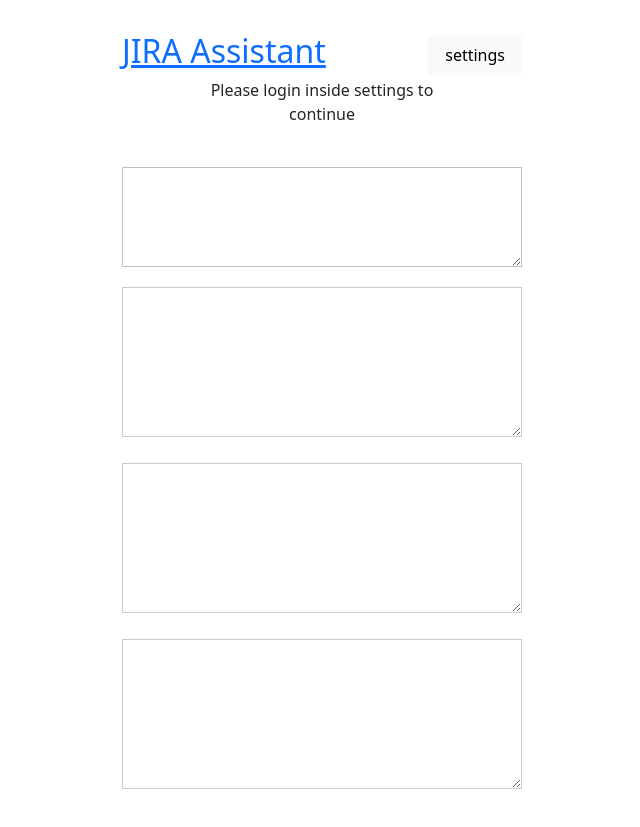
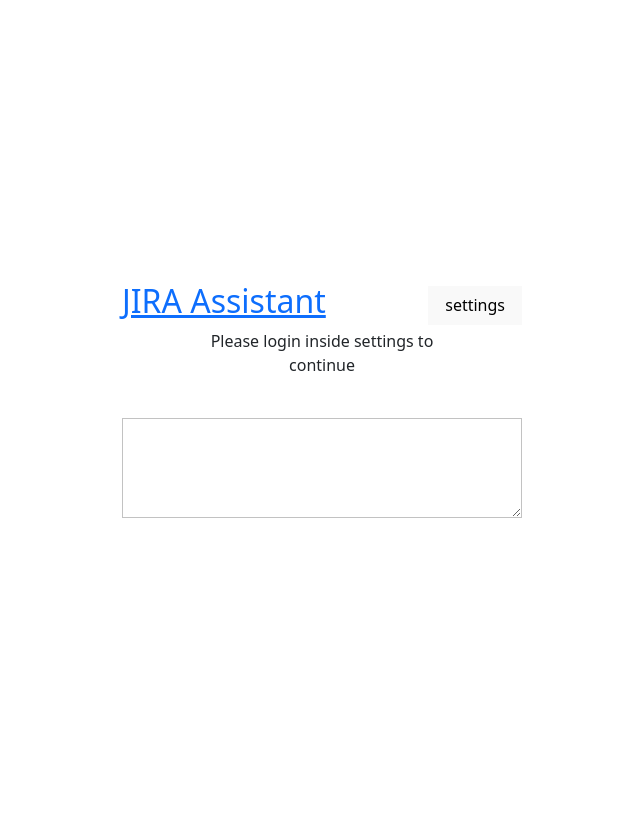
Before and after one commit to Beavan1997/jira-voice-assistant, a React app: page /#/ in a window 1280 px wide. Shown: the whole page, without its empty margins (318-958 px from the left). After the commit the page ends 800 px from the top, so only its background shows below. Built offline with nearby package versions, Linux system fonts and the light colour scheme.

Commit message:
Settings page functionality

```diff
--- a/src/App.jsx
+++ b/src/App.jsx
@@ -23,12 +23,22 @@
 
   const [userid, setUserid] = useState('');
   const [apitoken, setApitoken] = useState('');
-  const [cloudid, setCloudid] = useState('');
-  const [showMicrophone, setShowMicrophone]= useState(false);
+  const [cloudid, setCloudid] = useState('');
+  const [showMicrophone, setShowMicrophone] = useState(false);
 
   const { isListening, transcript, startListening, stopListening } = useSpeechToText({ continuous: true })
 
   const { speak } = useTextToSpeech();
+
+  const [voiceFeedbackEnabled, setVoiceFeedbackEnabled] = useState(true);
+  const [volume, setVolume] = useState(50);
+
+  useEffect(() => {
+    chrome.storage.sync.get(['voiceFeedbackEnabled', 'volume'], (result) => {
+      setVoiceFeedbackEnabled(result.voiceFeedbackEnabled !== undefined ? result.voiceFeedbackEnabled : true);
+      setVolume(result.volume !== undefined ? result.volume : 50);
+    });
+  }, []);
 
   const getEnvVars = () => {
     chrome.storage.sync.get(['cloudId', 'userId', 'apiToken'], function (result) {
@@ -146,9 +156,13 @@
       const data = await response.json();
       const stat = await response.status;
       if (stat === 201) {
+        if (voiceFeedbackEnabled) {
           speak(`Task with key ${data.key} is Created`);
+        }
       } else {
+        if (voiceFeedbackEnabled) {
           speak(`The Task was not created`);
+        }
       }
     } catch (error) {
       setTemp(error);
@@ -200,7 +214,7 @@
     })
 
     key = transcriptElements[0].substring(transcriptElements[0].indexOf("key") + 4, transcriptElements[0].indexOf("key") + 10);
-    key = key.substring(-1,3)+"-"+key.substring(4);
+    key = key.substring(-1, 3) + "-" + key.substring(4);
     label = jsonMap.label;
     if (label == 'undefined') {
       label = '';
@@ -257,9 +271,13 @@
       );
       const stat = await response.status;
       if (stat === 200 || stat == 204) {
+        if (voiceFeedbackEnabled) {
           speak("The Task is updated");
+        }
       } else {
+        if (voiceFeedbackEnabled) {
           speak("The Task was not updated");
+        }
       }
     } catch (error) {
       setTemp(error);
@@ -279,13 +297,13 @@
       to = transcript.substring(toIndex + "to".length + 1);
     }
 
-    key = key.substring(-1,3)+"-"+key.substring(4);
+    key = key.substring(-1, 3) + "-" + key.substring(4);
 
-    if(to.toLowerCase() === "to do"){
+    if (to.toLowerCase() === "to do") {
       tocode = 11;
-    } else if(to.toLowerCase() === "in progress"){
+    } else if (to.toLowerCase() === "in progress") {
       tocode = 21;
-    } else if(to.toLowerCase() === "done"){
+    } else if (to.toLowerCase() === "done") {
       tocode = 31;
     } else {
       tocode = -1;
@@ -312,9 +330,13 @@
       );
       const stat = await response.status;
       if (stat == 204) {
+        if (voiceFeedbackEnabled) {
           speak("Transition Successful");
+        }
       } else {
+        if (voiceFeedbackEnabled) {
           speak("Transition Failed");
+        }
       }
     } catch (error) {
       setTemp(error);
@@ -327,7 +349,7 @@
     if (keyIndex !== -1) {
       key = transcript.substring(keyIndex + "key".length + 1, keyIndex + "key".length + 7).trim();
     }
-    key = key.substring(-1,3)+"-"+key.substring(4);
+    key = key.substring(-1, 3) + "-" + key.substring(4);
     try {
       const response = await fetch(
         `https://api.atlassian.com/ex/jira/${cloudid}/rest/api/3/issue/${key}`,
@@ -342,9 +364,13 @@
       );
       const data = await response.status;
       if (data === 204) {
+        if (voiceFeedbackEnabled) {
           speak(`Task with key ${key} is Deleted`);
+        }
       } else {
+        if (voiceFeedbackEnabled) {
           speak(`The Task with key ${key} was not deleted`);
+        }
       }
     } catch (error) {
       setTemp(error);
@@ -407,40 +433,6 @@
             setTextInput(e.target.value)
           }}
         />
-
-      <textarea
-        style={{
-          marginTop: '20px',
-          width: '100%',
-          height: '150px',
-          padding: '10px',
-          border: '1px solid #ccc',
-        }}
-        disabled={isListening}
-        value={token}
-        />
-        <textarea
-        style={{
-          marginTop: '20px',
-          width: '100%',
-          height: '150px',
-          padding: '10px',
-          border: '1px solid #ccc',
-        }}
-        disabled={isListening}
-        value={cloudid}
-        />
-        <textarea
-        style={{
-          marginTop: '20px',
-          width: '100%',
-          height: '150px',
-          padding: '10px',
-          border: '1px solid #ccc',
-        }}
-        disabled={isListening}
-        value={apitoken}
-        />
       </div>
     </div>
   );
--- a/src/Login.jsx
+++ b/src/Login.jsx
@@ -42,10 +42,6 @@
                         <label for="password" className='input-label alignLabel3'>Cloud ID</label>
                         <input type="password" placeholder="Enter Cloud ID" className='form-control'  ref={cloudIdRef} required/>
                     </div>
-                    <div className='checkbox-group'>
-                        <input type="checkbox" id="check" />
-                        <label for="check" className="checkbox-label">Remember me</label>
-                    </div>
                     <div className="button-group">
                         <button onClick={handleSave} className="btn btn-primary">Sign in</button>
                     </div>
--- a/src/Settings.jsx
+++ b/src/Settings.jsx
@@ -1,4 +1,4 @@
-import React, { useState } from "react";
+import React, { useState, useEffect } from "react";
 import './Settings.css';
 import Login from "./Login";
 
@@ -6,12 +6,22 @@
     const [voiceFeedbackEnabled, setVoiceFeedbackEnabled] = useState(true);
     const [volume, setVolume] = useState(50); // Adjust initial volume (0-100)
 
+    // Load settings from Chrome storage on initial render
+    useEffect(() => {
+        chrome.storage.sync.get(['voiceFeedbackEnabled', 'volume'], (result) => {
+            setVoiceFeedbackEnabled(result.voiceFeedbackEnabled !== undefined ? result.voiceFeedbackEnabled : true);
+            setVolume(result.volume !== undefined ? result.volume : 50);
+        });
+    }, []);
+
     const toggleVoiceFeedback = () => {
         setVoiceFeedbackEnabled(!voiceFeedbackEnabled);
+        chrome.storage.sync.set({ voiceFeedbackEnabled: !voiceFeedbackEnabled });
     };
 
     const handleVolumeChange = (event) => {
-        setVolume(parseInt(event.target.value)); // Update volume on slider change
+        setVolume(parseInt(event.target.value));
+        chrome.storage.sync.set({ volume: parseInt(event.target.value) });
     };
 
     return (
@@ -21,7 +31,12 @@
                 <h2>Settings</h2>
                 <div className="setting">
                     <label htmlFor="voiceFeedback">Voice Feedback</label>
-                    <input type="checkbox" id="voiceFeedback" checked={voiceFeedbackEnabled} onChange={toggleVoiceFeedback} />
+                    <input
+                        type="checkbox"
+                        id="voiceFeedback"
+                        checked={voiceFeedbackEnabled}
+                        onChange={toggleVoiceFeedback}
+                    />
                 </div>
                 <div className="setting">
                     <label htmlFor="volume">Volume</label>
```
Lines whose indentation alone changed are shown as unchanged.
